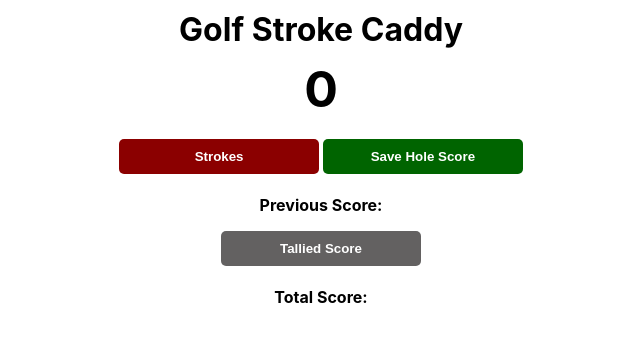
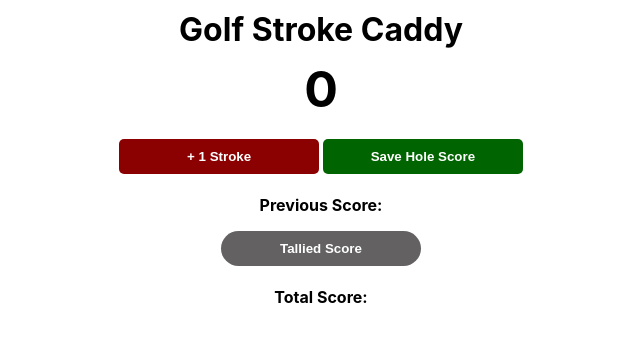
Before and after one commit to shanecolby/golfCounterApp, a plain HTML site: page index.html in a window 1280 px wide. Shown: the full height of the page, 319-959 px from the left. Drawn offline with Linux system fonts and the light colour scheme.

Commit message:
style tally button

```diff
--- a/index.css
+++ b/index.css
@@ -38,4 +38,6 @@ button {
 
 #total-btn {
   background: rgb(99, 97, 97);
+  border-radius: 50px;
+
 }
--- a/index.html
+++ b/index.html
@@ -6,7 +6,7 @@
   <body>
     <h1>Golf Stroke Caddy</h1>
     <h2 id="count-el">0</h2>
-    <button id="increment-btn" onclick="increment()">Strokes</button>
+    <button id="increment-btn" onclick="increment()">+ 1 Stroke</button>
     <button id="save-btn" onclick="save()">Save Hole Score</button>
     <p id="save-el">Previous Score: </p>
     <button id="total-btn" onclick="total()">Tallied Score</button>
--- a/index.js
+++ b/index.js
@@ -1,8 +1,10 @@
 let countEl = document.getElementById("count-el")
 let saveEl = document.getElementById("save-el")
 let scoreEl = document.getElementById("score-el")
+let cPlusThree = document.getElementById("countPlusThree-btn")
 let count = 0
 let scores = []
+
 
 
 function increment() {
@@ -19,6 +21,7 @@ function save() {
 }
 
 
+
 function total() {
   let sum = 0
   for (let i = 0; i < scores.length; i++) {
```
